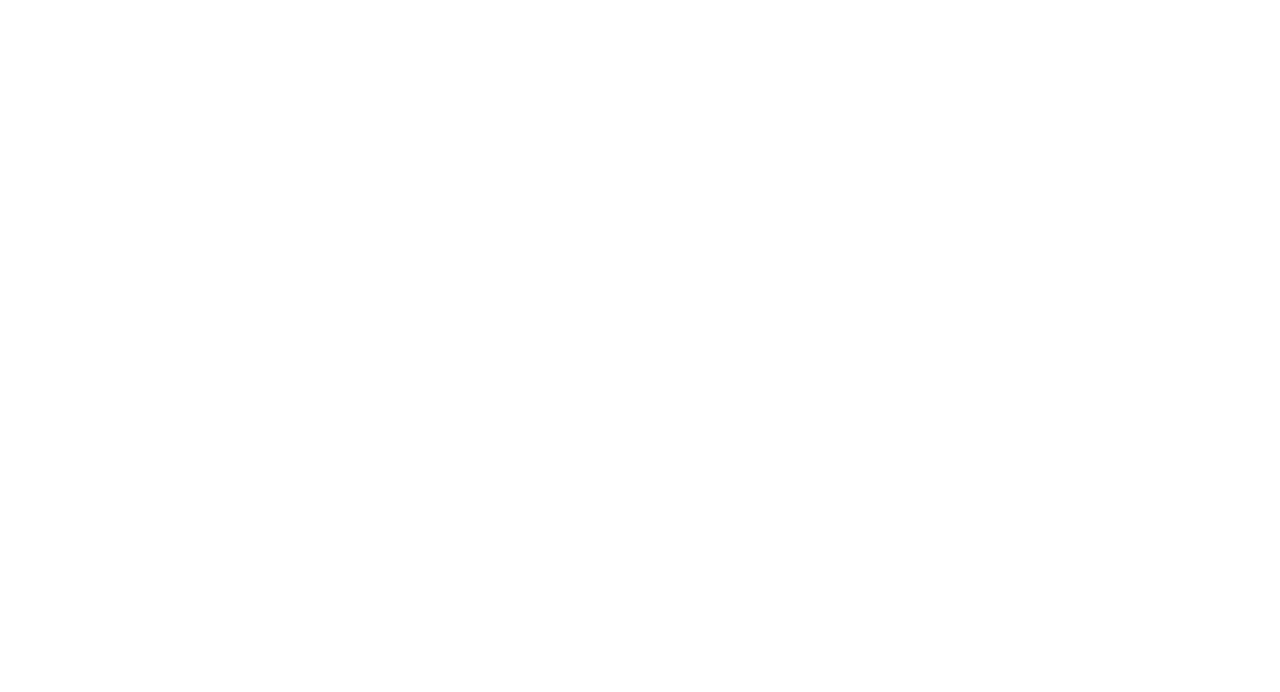
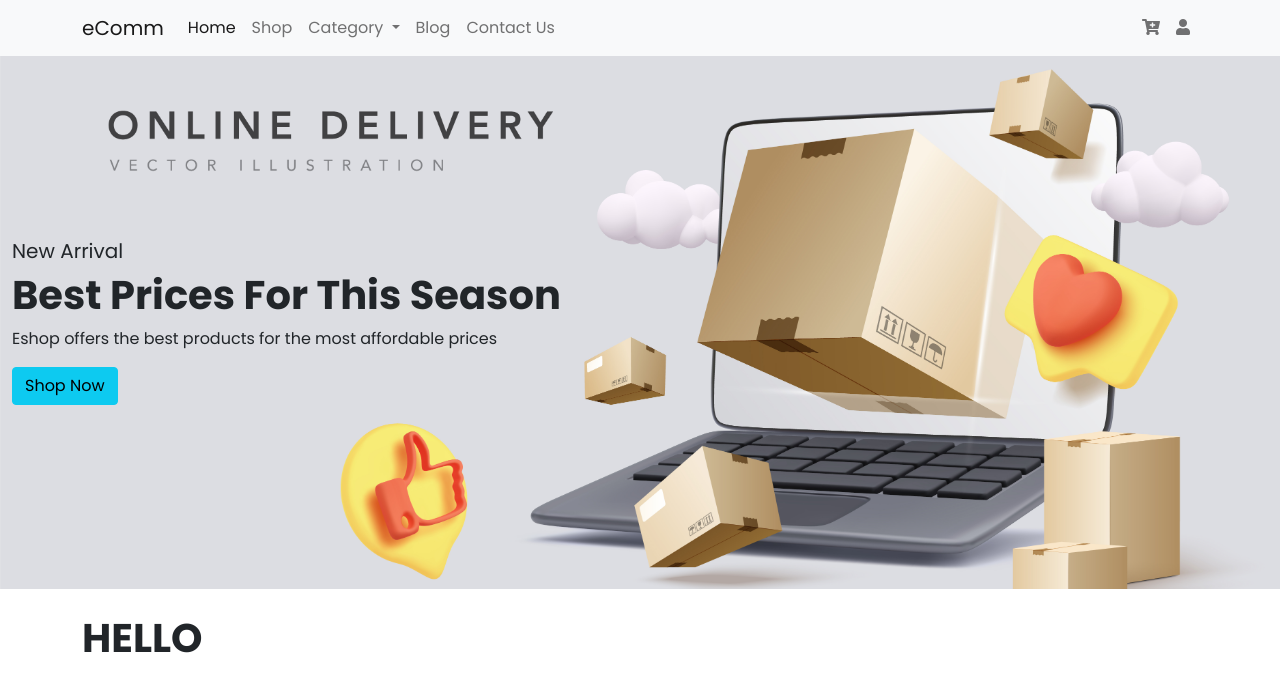
Before and after one commit to developertarunchauhan/eCommerce, a PHP site: page / in a window 1280 px wide. Before the commit the part shown is empty. Shown: the top 692 px of the page. Run offline with PHP 8.4, Linux system fonts and the light colour scheme.

Commit message:
Homepage

```diff
--- /dev/null
+++ b/assets/css/app.css
@@ -0,0 +1,38 @@
+@import url("https://fonts.googleapis.com/css2?family=Poppins:wght@100;200;300;400;500;600;700;800;900&display=swap");
+body {
+  font-family: 'Poppins', sans-serif; }
+
+h1 {
+  font-size: 2.5rem;
+  font-weight: 700; }
+
+h2 {
+  font-size: 1.8rem;
+  font-weight: 600; }
+
+h3 {
+  font-size: 1.5rem;
+  font-weight: 800; }
+
+h4 {
+  font-size: 1.2rem;
+  font-weight: 600; }
+
+h5 {
+  font-weight: 1rem;
+  font-weight: 400; }
+
+h6 {
+  color: #D8D8D8; }
+
+* {
+  margin: 0;
+  padding: 0;
+  box-sizing: border-box; }
+
+.carousel-box {
+  position: relative; }
+  .carousel-box-text {
+    position: absolute;
+    top: 50%;
+    transform: translateY(-50%); }
--- /dev/null
+++ b/assets/scss/app.scss
@@ -0,0 +1,15 @@
+// VARIABLE
+@import 'variable/variable';
+
+// TYPOGRAPHY
+@import 'typography/font';
+@import 'typography/heading';
+
+// BASE
+@import 'base/reset';
+
+// PAGE
+@import 'page/home';
+
+// COMPONENT
+@import 'component/carousel';
--- /dev/null
+++ b/assets/scss/base/_reset.scss
@@ -0,0 +1,5 @@
+* {
+    margin: 0;
+    padding: 0;
+    box-sizing: border-box;
+}
--- /dev/null
+++ b/assets/scss/component/_carousel.scss
@@ -0,0 +1,9 @@
+.carousel-box {
+    position: relative;
+
+    &-text {
+        position: absolute;
+        top: 50%;
+        transform: translateY(-50%);
+    }
+}
--- /dev/null
+++ b/assets/scss/typography/_font.scss
@@ -0,0 +1,5 @@
+@import url('https://fonts.googleapis.com/css2?family=Poppins:wght@100;200;300;400;500;600;700;800;900&display=swap');
+
+body {
+    font-family: 'Poppins', sans-serif;
+}
--- /dev/null
+++ b/assets/scss/typography/_heading.scss
@@ -0,0 +1,28 @@
+h1 {
+    font-size: 2.5rem;
+    font-weight: 700;
+}
+
+h2 {
+    font-size: 1.8rem;
+    font-weight: 600;
+}
+
+h3 {
+    font-size: 1.5rem;
+    font-weight: 800;
+}
+
+h4 {
+    font-size: 1.2rem;
+    font-weight: 600;
+}
+
+h5 {
+    font-weight: 1rem;
+    font-weight: 400;
+}
+
+h6 {
+    color: $colorOffWhite;
+}
--- /dev/null
+++ b/assets/scss/variable/_variable.scss
@@ -0,0 +1 @@
+$colorOffWhite: #D8D8D8;
--- a/css/app.css
+++ /dev/null
@@ -1,2 +0,0 @@
-body {
-  background-color: red; }
--- a/index.php
+++ b/index.php
@@ -8,12 +8,111 @@
     <!--Bootstrap CSS-->
     <link href="https://cdn.jsdelivr.net/npm/bootstrap@5.0.2/dist/css/bootstrap.min.css" rel="stylesheet" integrity="sha384-EVSTQN3/azprG1Anm3QDgpJLIm9Nao0Yz1ztcQTwFspd3yD65VohhpuuCOmLASjC" crossorigin="anonymous">
     <!--/Bootstrap CSS-->
+
+    <!--Fontawesome CDN-->
+    <link rel="stylesheet" href="https://use.fontawesome.com/releases/v5.15.4/css/all.css" integrity="sha384-DyZ88mC6Up2uqS4h/KRgHuoeGwBcD4Ng9SiP4dIRy0EXTlnuz47vAwmeGwVChigm" crossorigin="anonymous" />
+    <!--/Fontawesome CDN-->
+
+    <!--OwlCarousel-->
+    <link rel="stylesheet" href="https://cdnjs.cloudflare.com/ajax/libs/OwlCarousel2/2.3.4/assets/owl.carousel.css" integrity="sha512-UTNP5BXLIptsaj5WdKFrkFov94lDx+eBvbKyoe1YAfjeRPC+gT5kyZ10kOHCfNZqEui1sxmqvodNUx3KbuYI/A==" crossorigin="anonymous" referrerpolicy="no-referrer" />
+    <link rel="stylesheet" href="https://cdnjs.cloudflare.com/ajax/libs/OwlCarousel2/2.3.4/assets/owl.theme.default.css" integrity="sha512-OTcub78R3msOCtY3Tc6FzeDJ8N9qvQn1Ph49ou13xgA9VsH9+LRxoFU6EqLhW4+PKRfU+/HReXmSZXHEkpYoOA==" crossorigin="anonymous" referrerpolicy="no-referrer" />
+    <!--/OwlCarousel-->
+
+    <!--Custom CSS-->
+    <link rel="stylesheet" href="assets/css/app.css">
+    <!--/Custom CSS-->
+
+
+    <!--jQuery-->
+    <script src="https://cdnjs.cloudflare.com/ajax/libs/jquery/3.7.0/jquery.min.js" integrity="sha512-3gJwYpMe3QewGELv8k/BX9vcqhryRdzRMxVfq6ngyWXwo03GFEzjsUm8Q7RZcHPHksttq7/GFoxjCVUjkjvPdw==" crossorigin="anonymous" referrerpolicy="no-referrer"></script>
+    <!--/jQuery-->
+
 </head>
+<nav class="navbar navbar-expand-lg navbar-light bg-light">
+    <div class="container">
+        <a class="navbar-brand" href="#">eComm</a>
+        <button class="navbar-toggler" type="button" data-bs-toggle="collapse" data-bs-target="#navbarSupportedContent" aria-controls="navbarSupportedContent" aria-expanded="false" aria-label="Toggle navigation">
+            <span class="navbar-toggler-icon"></span>
+        </button>
+        <div class="collapse navbar-collapse" id="navbarSupportedContent">
+            <ul class="navbar-nav me-auto mb-2 mb-lg-0">
+                <li class="nav-item">
+                    <a class="nav-link active" aria-current="page" href="#">Home</a>
+                </li>
+                <li class="nav-item">
+                    <a class="nav-link" href="#">Shop</a>
+                </li>
+                <li class="nav-item dropdown">
+                    <a class="nav-link dropdown-toggle" href="#" id="navbarDropdown" role="button" data-bs-toggle="dropdown" aria-expanded="false">
+                        Category
+                    </a>
+                    <ul class="dropdown-menu" aria-labelledby="navbarDropdown">
+                        <li><a class="dropdown-item" href="#">Action</a></li>
+                        <li><a class="dropdown-item" href="#">Another action</a></li>
+                        <li>
+                            <hr class="dropdown-divider">
+                        </li>
+                        <li><a class="dropdown-item" href="#">Something else here</a></li>
+                    </ul>
+                </li>
+                <li class="nav-item">
+                    <a class="nav-link" href="#">Blog</a>
+                </li>
+                <li class="nav-item">
+                    <a class="nav-link" href="#">Contact Us</a>
+                </li>
+            </ul>
+            <ul class="navbar-nav ms-auto mb-2 mb-lg-0">
+                <li class="nav-item">
+                    <a class="nav-link" href="#"><i class="fas fa-cart-plus"></i></a>
+                </li>
+                <li class="nav-item">
+                    <a class="nav-link" href="#"><i class="fas fa-user"></i></a>
+                </li>
+            </ul>
+
+        </div>
+    </div>
+</nav>
+<div class="container-fluid p-0">
+    <div class="owl-carousel">
+        <?php for ($i = 1; $i <= 3; $i++) { ?>
+            <div class="carousel-box">
+                <img src="assets/images/<?php echo "image_" . $i; ?>.jpg" alt="" srcset="" class="img-fluid carousel-box-image">
+                <div class="carousel-box-text">
+                    <div class="container">
+                        <h5>New Arrival</h5>
+                        <h1>Best Prices For This Season</h1>
+                        <p>Eshop offers the best products for the most affordable prices</p>
+                        <button class="btn btn-info ">Shop Now</button>
+                    </div>
+
+                </div>
+            </div>
+        <?php } ?>
+    </div>
+</div>
+<div class="container">
+    <h1>HELLO</h1>
+</div>
+
 
 <body>
     <!--Bootstrap Script-->
     <script src="https://cdn.jsdelivr.net/npm/bootstrap@5.0.2/dist/js/bootstrap.bundle.min.js" integrity="sha384-MrcW6ZMFYlzcLA8Nl+NtUVF0sA7MsXsP1UyJoMp4YLEuNSfAP+JcXn/tWtIaxVXM" crossorigin="anonymous"></script>
     <!--/Bootstrap Script-->
+    <!--Owl Carousel-->
+    <script src="https://cdnjs.cloudflare.com/ajax/libs/OwlCarousel2/2.3.4/owl.carousel.min.js" integrity="sha512-bPs7Ae6pVvhOSiIcyUClR7/q2OAsRiovw4vAkX+zJbw3ShAeeqezq50RIIcIURq7Oa20rW2n2q+fyXBNcU9lrw==" crossorigin="anonymous" referrerpolicy="no-referrer"></script>
+    <script>
+        $(document).ready(function() {
+            $(".owl-carousel").owlCarousel({
+                loop: true,
+                center: true,
+                items: 1,
+            });
+        });
+    </script>
+    <!--/Owl Carousel-->
 </body>
 
 </html>
--- a/package.json
+++ b/package.json
@@ -5,7 +5,7 @@
   "main": "index.js",
   "scripts": {
     "test": "echo \"Error: no test specified\" && exit 1",
-    "sass": "node-sass -w scss/app.scss -o css/  --recursive"
+    "sass": "node-sass -w assets/scss/app.scss -o assets/css/  --recursive"
   },
   "author": "",
   "license": "ISC",
--- a/scss/app.scss
+++ /dev/null
@@ -1,3 +0,0 @@
-body {
-    background-color: red;
-}
```
Also changed, not shown: assets/images/image_1.jpg (added), assets/images/image_2.jpg (added), assets/images/image_3.jpg (added), assets/scss/page/_home.scss (added).
